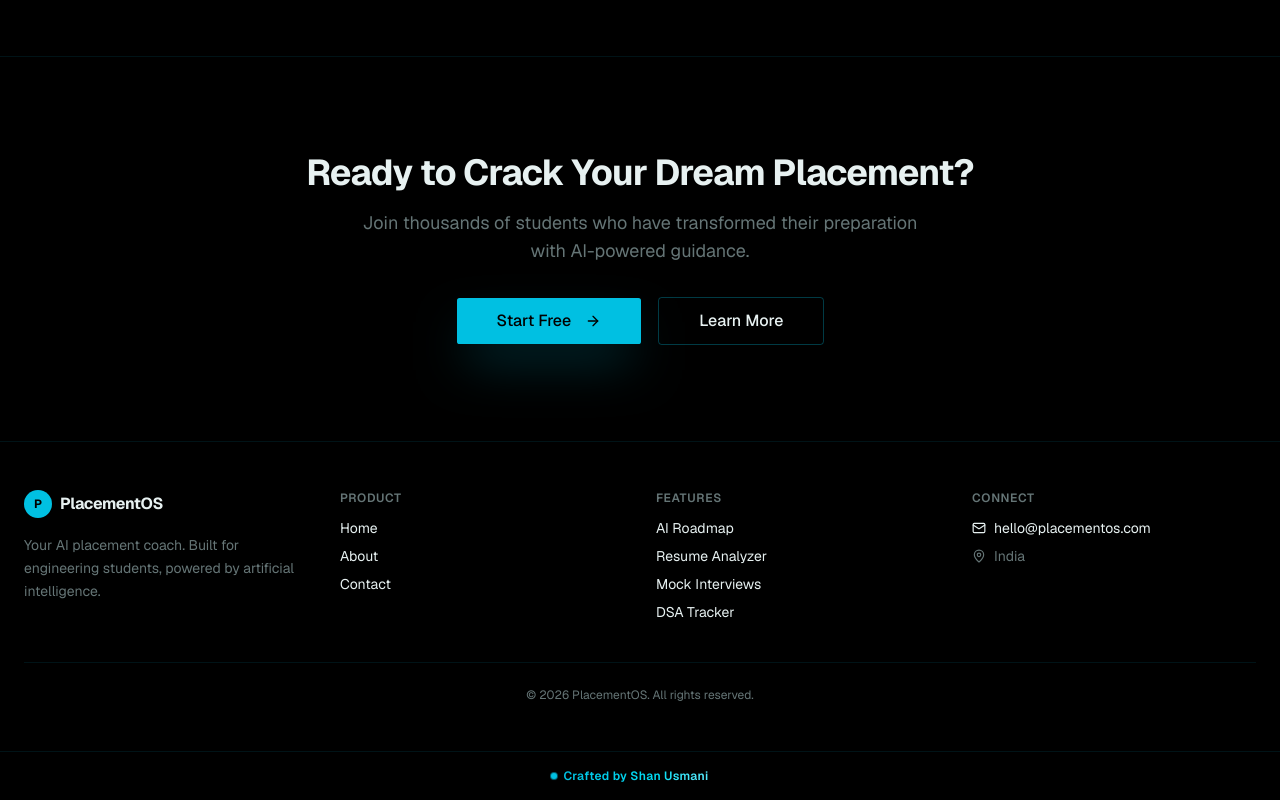
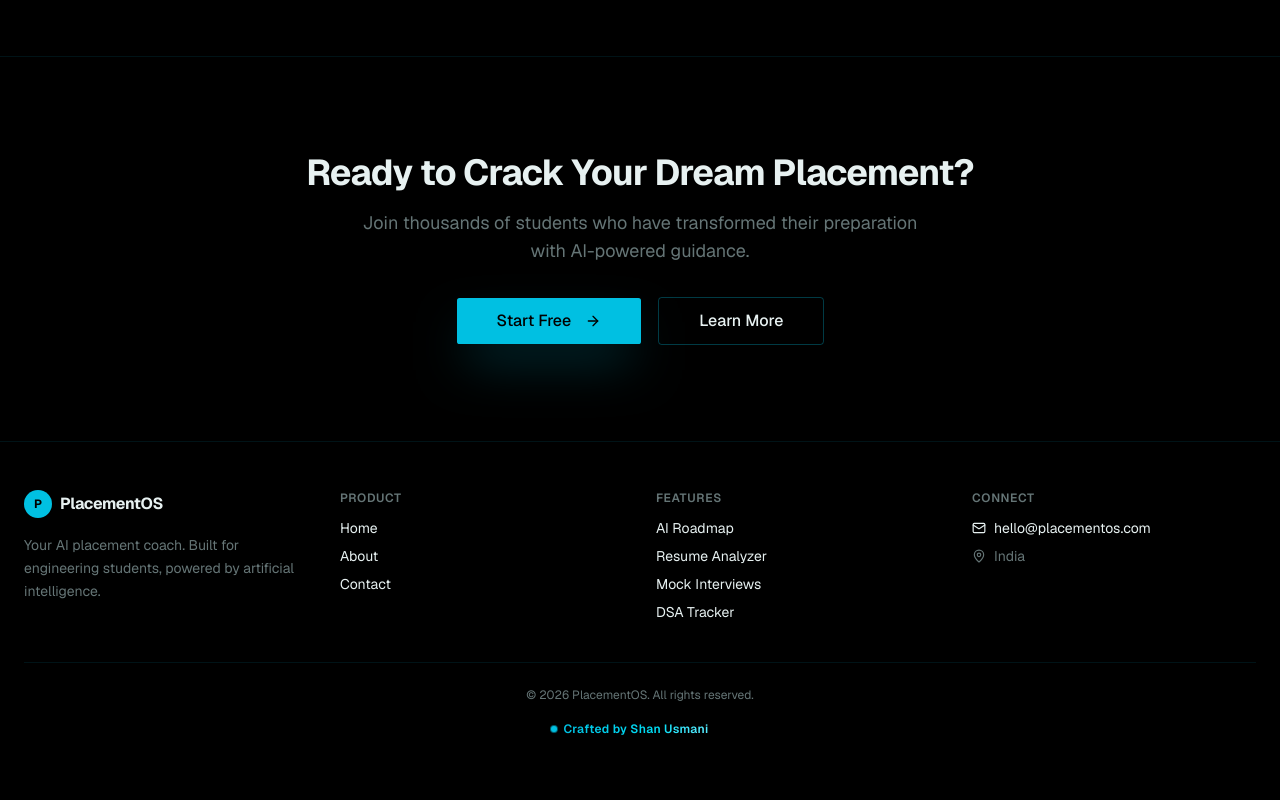
Before and after one commit to Shan7Usmani/SaaS, a Next.js app in the folder next-app/: page / in a window 1280 px wide. Shown: the part 2229-3029 px from the top of the page. Built offline with nearby package versions, Linux system fonts and the light colour scheme; no server answers.

Commit message:
Inline name tag inside existing landing page footer

```diff
--- a/next-app/app/layout.tsx
+++ b/next-app/app/layout.tsx
@@ -42,22 +42,6 @@
           </QueryProvider>
         </ThemeProvider>
         <Toaster />
-
-        {/* Global footer name tag — sits below every page's content */}
-        <footer className="border-t border-primary/10">
-          <div className="mx-auto flex max-w-7xl items-center justify-center px-4 py-3 sm:px-6">
-            <span className="group inline-flex items-center gap-1.5 rounded-full px-3 py-1 text-xs font-medium transition-all duration-500 hover:bg-primary/5">
-              <span className="relative flex h-1.5 w-1.5">
-                <span className="absolute inline-flex h-full w-full animate-ping rounded-full bg-primary opacity-75" />
-                <span className="relative inline-flex h-1.5 w-1.5 rounded-full bg-primary" />
-              </span>
-              <span className="bg-gradient-to-r from-primary via-cyan-300 to-primary bg-[length:200%_auto] bg-clip-text text-transparent animate-[gradient-shift_3s_ease_infinite] font-semibold tracking-wide">
-                Crafted by Shan Usmani
-              </span>
-              <span className="ml-1 opacity-0 transition-all duration-300 group-hover:opacity-100">✦</span>
-            </span>
-          </div>
-        </footer>
       </body>
     </html>
   )
--- a/next-app/app/page.tsx
+++ b/next-app/app/page.tsx
@@ -471,6 +471,18 @@
           <div className="mt-10 border-t border-primary/10 pt-6 text-center text-xs text-muted-foreground">
             &copy; {new Date().getFullYear()} PlacementOS. All rights reserved.
           </div>
+          <div className="mt-3 text-center">
+            <span className="group inline-flex items-center gap-1.5 rounded-full px-3 py-1 text-xs font-medium transition-all duration-500 hover:bg-primary/5">
+              <span className="relative flex h-1.5 w-1.5">
+                <span className="absolute inline-flex h-full w-full animate-ping rounded-full bg-primary opacity-75" />
+                <span className="relative inline-flex h-1.5 w-1.5 rounded-full bg-primary" />
+              </span>
+              <span className="bg-gradient-to-r from-primary via-cyan-300 to-primary bg-[length:200%_auto] bg-clip-text text-transparent animate-[gradient-shift_3s_ease_infinite] font-semibold tracking-wide">
+                Crafted by Shan Usmani
+              </span>
+              <span className="ml-1 opacity-0 transition-all duration-300 group-hover:opacity-100">✦</span>
+            </span>
+          </div>
         </div>
       </footer>
     </div>
```
